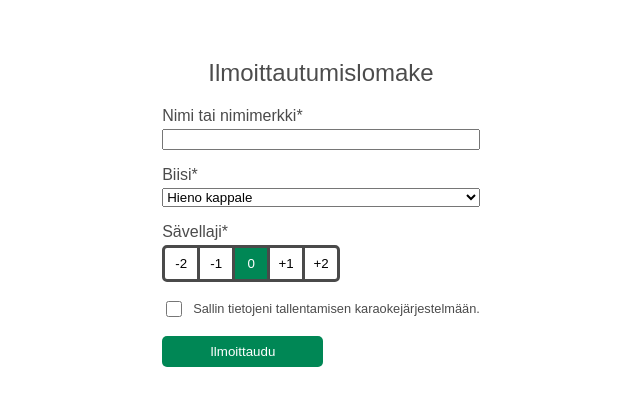
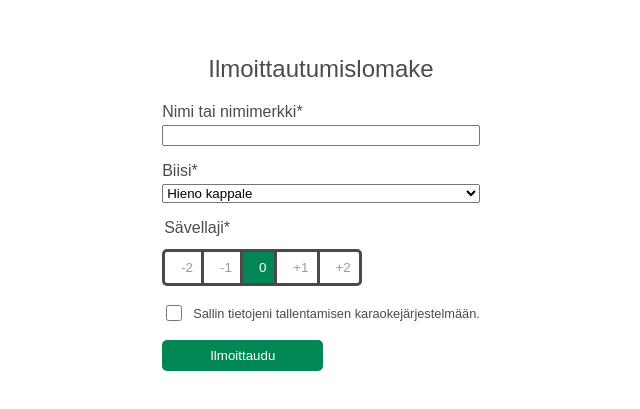
Before and after one commit to anonOstrich/karaoke-form, a React (Vite) app: page / in a window 1280 px wide. Shown: the part 197-606 px from the top of the page, without its empty margins (319-959 px from the left). Built offline with nearby package versions, Linux system fonts and the light colour scheme.

Commit message:
Refactored the pitch selection to radio group

```diff
--- a/src/components/PitchSelection.css
+++ b/src/components/PitchSelection.css
@@ -1,32 +1,52 @@
-ul {
+/* New stuff! */
+
+fieldset {
+  padding: 0;
+  margin: 0;
+  border: none;
+  display: flex;
+  flex-direction: column;
+  align-items: stretch;
+  /*doesn't seem to do anythign...*/
+  /*gap: 1rem;*/
+  text-align: left;
+}
+
+.radio-buttons-parent {
+  /*Temporary fix for spacing*/
+  margin-top: 0.8rem;
   display: flex;
   justify-content: center;
-  align-self: flex-start;
+  width: max-content;
+  border: var(--border-width) solid var(--color-border-dark);
   border-radius: var(--rounded);
-  border: var(--border-width) solid var(--color-border-dark);
 }
 
-li:last-child {
-  border: none;
+.radio-buttons-parent:focus-within {
+  outline: 5px auto -webkit-focus-ring-color;
 }
 
-li {
+.radio-button-container {
+  border-radius: 0px;
   border-right: var(--border-width) solid var(--color-border-dark);
+  min-width: 1.8rem;
+  transition: all 0.2s;
+  color: var(--color-border-medium);
 }
 
-.selection-button {
-  width: 100%;
-  border: none;
-  border-radius: 0;
-  transition: all 1s;
-  min-width: 2rem;
+.radio-button-container:last-child {
+  border-right: none;
 }
 
-.selection-button:hover {
-  background-color: rgba(0, 0, 0, 0.1);
+.radio-button-container label {
+  cursor: inherit;
 }
 
-.selected {
+.radio-button-container input {
+  appearance: none;
+}
+
+.radio-button-container-selected {
   background-color: var(--color-primary);
   color: var(--color-white);
 }
--- a/src/components/PitchSelection.tsx
+++ b/src/components/PitchSelection.tsx
@@ -1,5 +1,4 @@
 import { useState } from 'react';
-import FormField from './FormField';
 import './PitchSelection.css';
 
 // Might be an easier option? But what I want: a tsc error if the defaultOption is not possible...
@@ -13,6 +12,8 @@ export default function PitchSelection<R extends string, T extends readonly R[]>
 ) {
   const { options, defaultOption } = props;
 
+  // Initially: choose with JS. Could be done with pure html / css, too.
+
   // Do the tests in one function?
   if (defaultOption != null && !options.includes(defaultOption)) {
     throw new Error(`Default option ${defaultOption} not in options ${options}`);
@@ -22,48 +23,53 @@ export default function PitchSelection<R extends string, T extends readonly R[]>
     throw new Error('Must provide at least one option');
   }
 
-  const [pitch, setPitch] = useState(defaultOption ?? options[0]);
+  const [selectedOption, setSelectedOption] = useState(defaultOption);
+
+  function createOptionChangeHandler(option: R) {
+    return function () {
+      setSelectedOption(option);
+    };
+  }
 
   return (
-    <FormField>
-      <label className="required" htmlFor="pitch">
+    <fieldset>
+      <legend className="required" style={{ display: 'block' }}>
         Sävellaji
-      </label>
-      <ul id="pitch">
-        {
-          // elements not rearranged, so idx is suitable for key
-          options.map((option, idx) => (
-            <li key={idx}>
-              <PitchOption
-                isSelected={option === pitch}
-                handleSelection={(e) => {
-                  // Browser will otherwise comment on the validation of other fields
-                  e.preventDefault();
-                  setPitch(option);
-                }}
-              >
-                {option}
-              </PitchOption>
-            </li>
-          ))
-        }
-      </ul>
-    </FormField>
+      </legend>
+      <div className="radio-buttons-parent">
+        {options.map((option) => {
+          return (
+            <PitchRadioOption
+              key={option}
+              option={option}
+              selected={option === selectedOption}
+              callback={createOptionChangeHandler(option)}
+            />
+          );
+        })}
+      </div>
+    </fieldset>
   );
 }
 
-type ButtonClickHandler = (e: React.MouseEvent<HTMLButtonElement>) => void;
-
-interface PitchOptionProps {
-  children: React.ReactNode;
-  isSelected: boolean;
-  handleSelection: ButtonClickHandler;
+interface PitchRadioOptionProps {
+  option: string;
+  selected: boolean;
+  callback: () => void;
 }
 
-function PitchOption({ children, isSelected, handleSelection }: PitchOptionProps) {
+function PitchRadioOption({ option, callback, selected }: PitchRadioOptionProps) {
   return (
-    <button className={`selection-button ${isSelected ? 'selected' : ''}`} onClick={handleSelection}>
-      {children}
+    <button
+      tabIndex={-1}
+      className={`radio-button-container ${selected ? 'radio-button-container-selected' : ''}`}
+      onClick={(e) => {
+        e.preventDefault();
+        callback();
+      }}
+    >
+      <input type="radio" name="pitch" value={option} id={`pitch${option}`} onChange={callback} />
+      <label htmlFor={`pitch${option}`}>{option}</label>
     </button>
   );
 }
```
